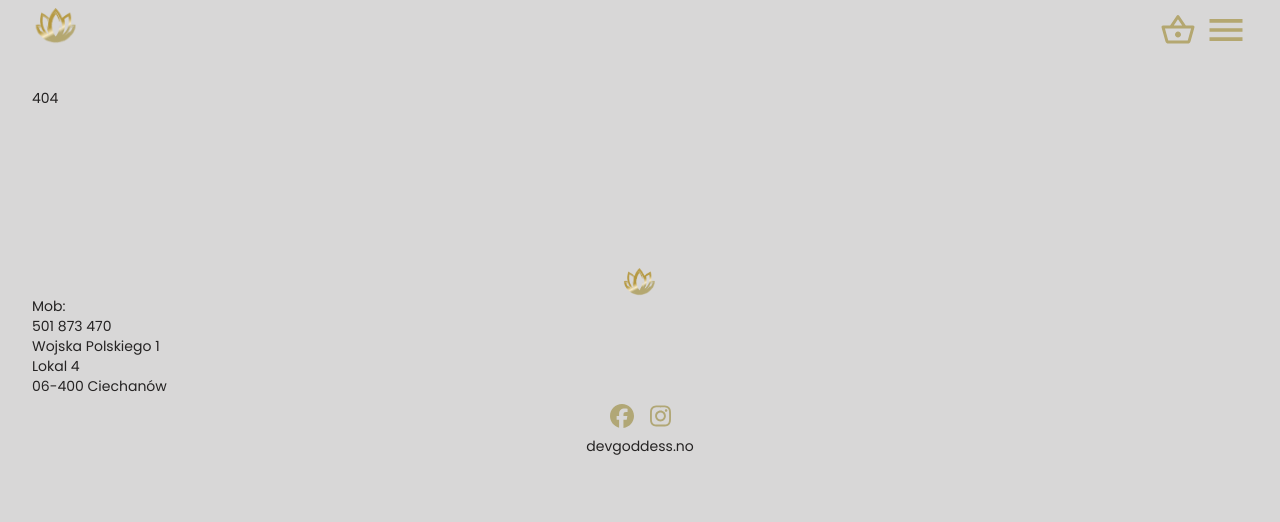
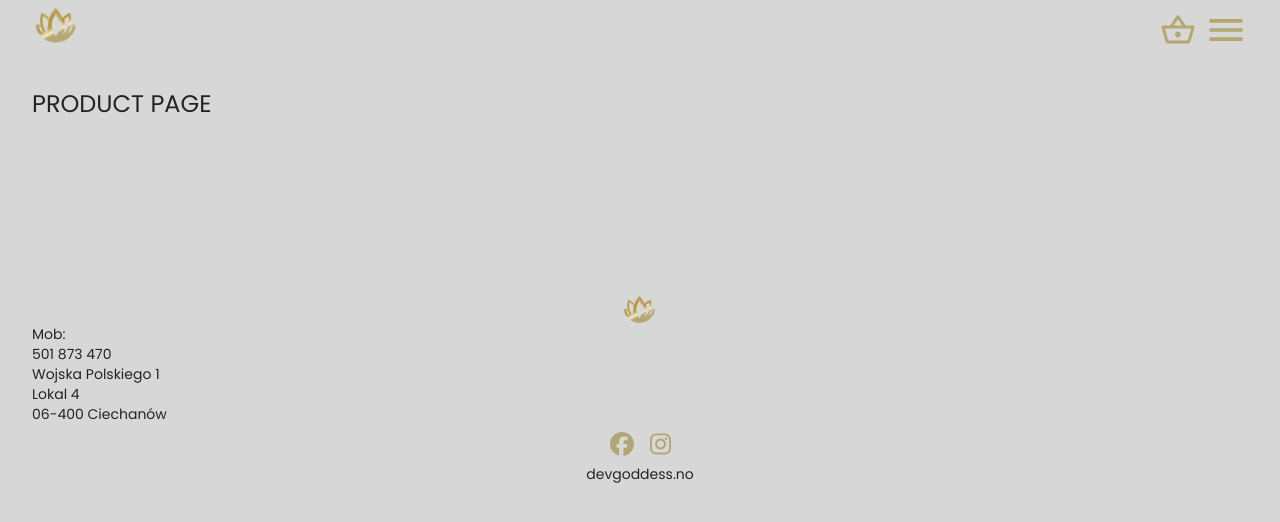
Before and after one commit to OlgaGoryszewska/e-shop, a React (Vite) app: page /product/1 in a window 1280 px wide. Before the commit this address had no page. Shown: the top 522 px of the page. Built offline with nearby package versions, Linux system fonts and the light colour scheme.

Commit message:
Update ProductPage component with basic structure

```diff
--- /dev/null
+++ b/src/Pages/ProductPage/index.tsx
@@ -0,0 +1,14 @@
+import React from "react";
+import ProductList from "../../components/ProductList";
+
+
+
+const ProductPage: React.FC  = () => {
+  return (
+    <div>
+      <h1 className=" text-xl lg:text-2xl pb-4 bold">PRODUCT PAGE</h1>
+    </div>
+  );
+};
+
+export default ProductPage;
--- a/src/components/App/App.tsx
+++ b/src/components/App/App.tsx
@@ -8,8 +8,8 @@ import ContactPage from "../../Pages/ContactPage";
 import CardPage from "../../Pages/CardPage";
 import CheckOutPage from "../../Pages/CheckOutPage";
 import CheckOutSuccessPage from "../../Pages/CheckoutSuccessPage";
-import IndividualProductPage from "../../Pages/IndividualProductPage";
 import ProductList from "../ProductList";
+import ProductPage from "../../Pages/ProductPage";
 
 
 const router = createBrowserRouter(
@@ -19,8 +19,8 @@ const router = createBrowserRouter(
       <Route path="ContactPage" element={<ContactPage />} />
       <Route path="CardPage" element={<CardPage />} />
       <Route path="CheckOutPage" element={<CheckOutPage />} />
+      <Route path="/product/:id" element={<ProductPage />} />
       <Route path="CheckOutSuccessPage" element={<CheckOutSuccessPage />} />
-      <Route path="IndividualProductPage" element={<IndividualProductPage />} />
       <Route path="*" element={<div>404</div>} />
     </Route>
   )
```
